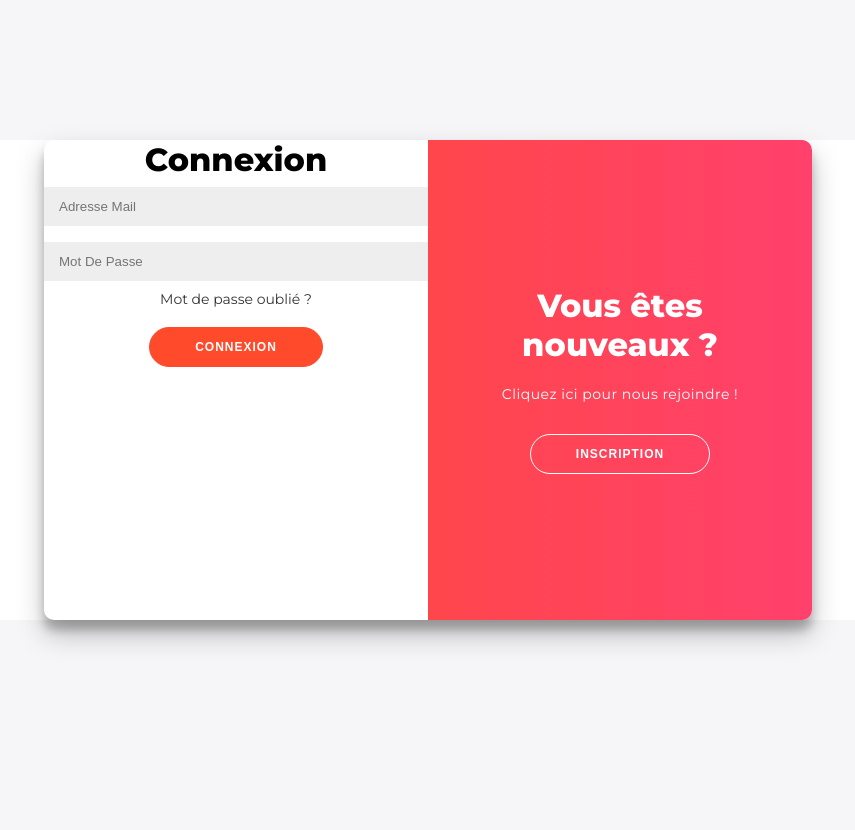
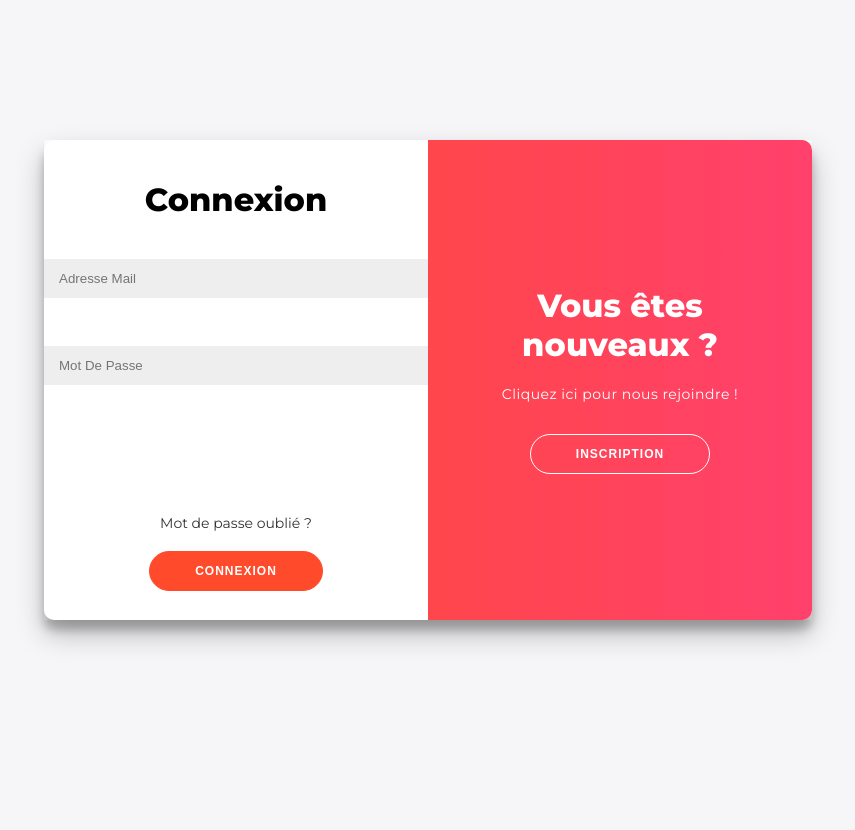
Before and after one commit to Hdidogs/ProjetAeroport, a PHP site: page /vue/user/ConnexionInscription.php in a window 1280 px wide. Shown: the whole page, without its empty margins (212-1067 px from the left). Run offline with PHP 8.4, Linux system fonts and the light colour scheme.

Commit message:
Fix : connexion side style

```diff
--- a/assets/css/styleConnexionInscription.css
+++ b/assets/css/styleConnexionInscription.css
@@ -76,7 +76,6 @@
     align-items: center;
     justify-content: center;
     flex-direction: column;
-    padding: 0 50px;
     height: 100%;
     text-align: center;
 }
@@ -250,3 +249,15 @@
     color: #3c97bf;
     text-decoration: none;
 }
+
+.left-panel-active h1 {
+    margin-top: 40px;
+}
+
+.left-panel-active input {
+    margin-top: 40px;
+}
+
+.mdpConnexion {
+    margin-top: 120px;
+}
```
